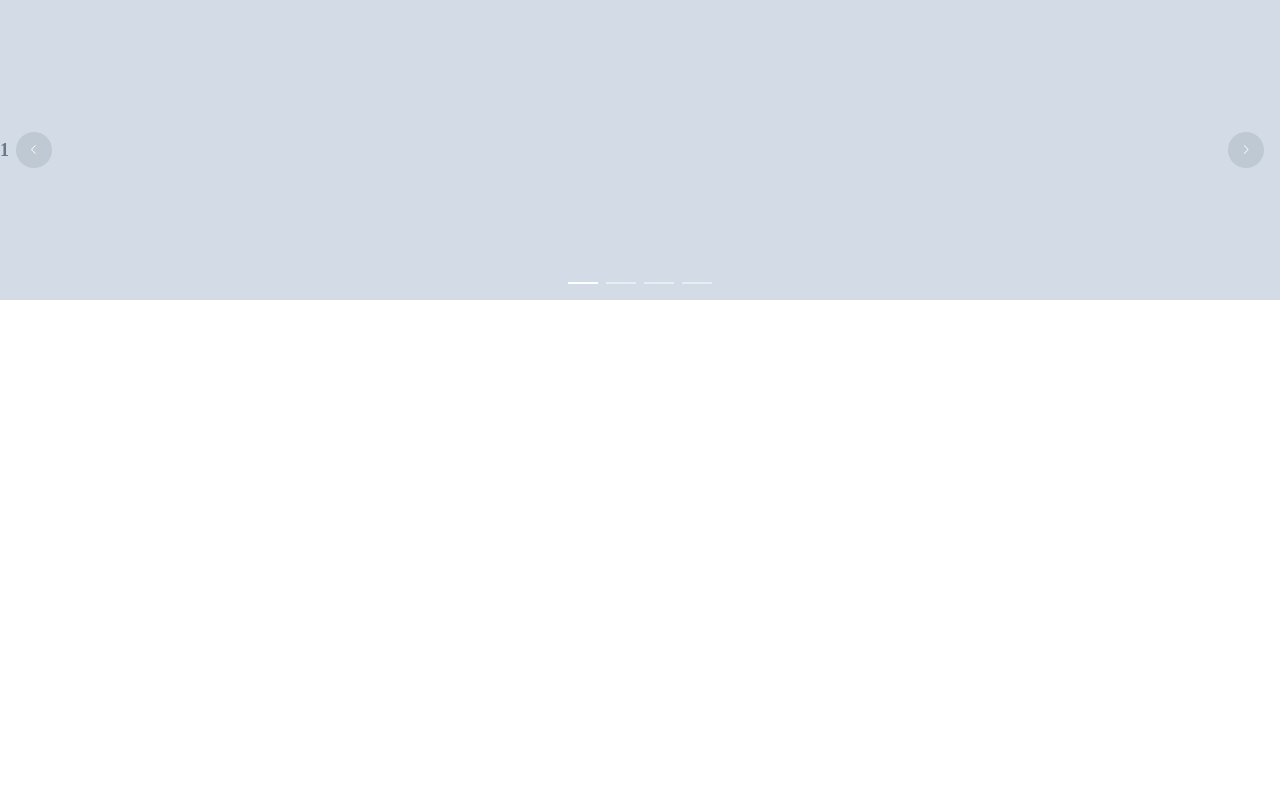
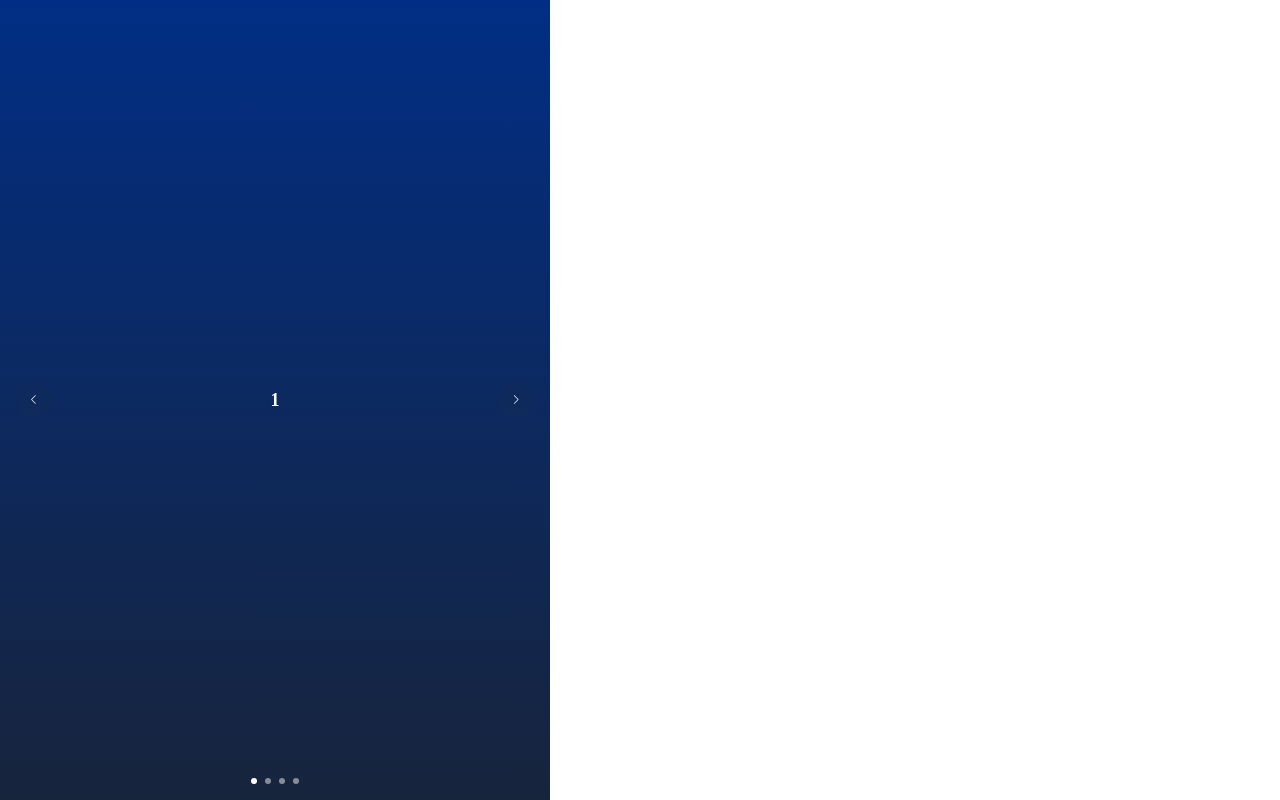
Before and after one commit to jq-yc/forum-pc, a Vue app: page /login in a window 1280 px wide. Built offline with nearby package versions, Linux system fonts and the light colour scheme.

Commit message:
docs: 更新readme

```diff
--- a/src/views/login/children/login-swiper.vue
+++ b/src/views/login/children/login-swiper.vue
@@ -1,9 +1,16 @@
 <template>
-  <el-carousel :interval="5000" arrow="always">
-    <el-carousel-item v-for="item in 4" :key="item">
-      <h3>{{ item }}</h3>
-    </el-carousel-item>
-  </el-carousel>
+  <div class="login-swiper">
+    <el-carousel
+      :interval="5000"
+      arrow="always"
+      height="100vh"
+      :autoplay="false"
+    >
+      <el-carousel-item v-for="item in 4" :key="item">
+        <h3>{{ item }}</h3>
+      </el-carousel-item>
+    </el-carousel>
+  </div>
 </template>
 <script>
 export default {
@@ -12,19 +19,28 @@ export default {
 </script>
 
 <style>
+.login-swiper {
+  width: 550px;
+}
+
 .el-carousel__item h3 {
-  color: #475669;
   font-size: 18px;
-  opacity: 0.75;
-  line-height: 300px;
+  line-height: 100vh;
   margin: 0;
+  text-align: center;
+  color: #fff;
 }
 
 .el-carousel__item:nth-child(2n) {
-  background-color: #99a9bf;
+  background: linear-gradient(to bottom, #17243c, #012e84);
+}
+.el-carousel__item:nth-child(2n + 1) {
+  background: linear-gradient(to top, #17243c, #012e84);
 }
 
-.el-carousel__item:nth-child(2n + 1) {
-  background-color: #d3dce6;
+.el-carousel__button {
+  width: 6px;
+  height: 6px;
+  border-radius: 6px;
 }
 </style>
--- a/src/views/login/login.vue
+++ b/src/views/login/login.vue
@@ -3,6 +3,7 @@
     <!-- 轮播图 -->
     <div>
       <login-swiper />
+      <div class="login-container"></div>
     </div>
   </div>
 </template>
```
